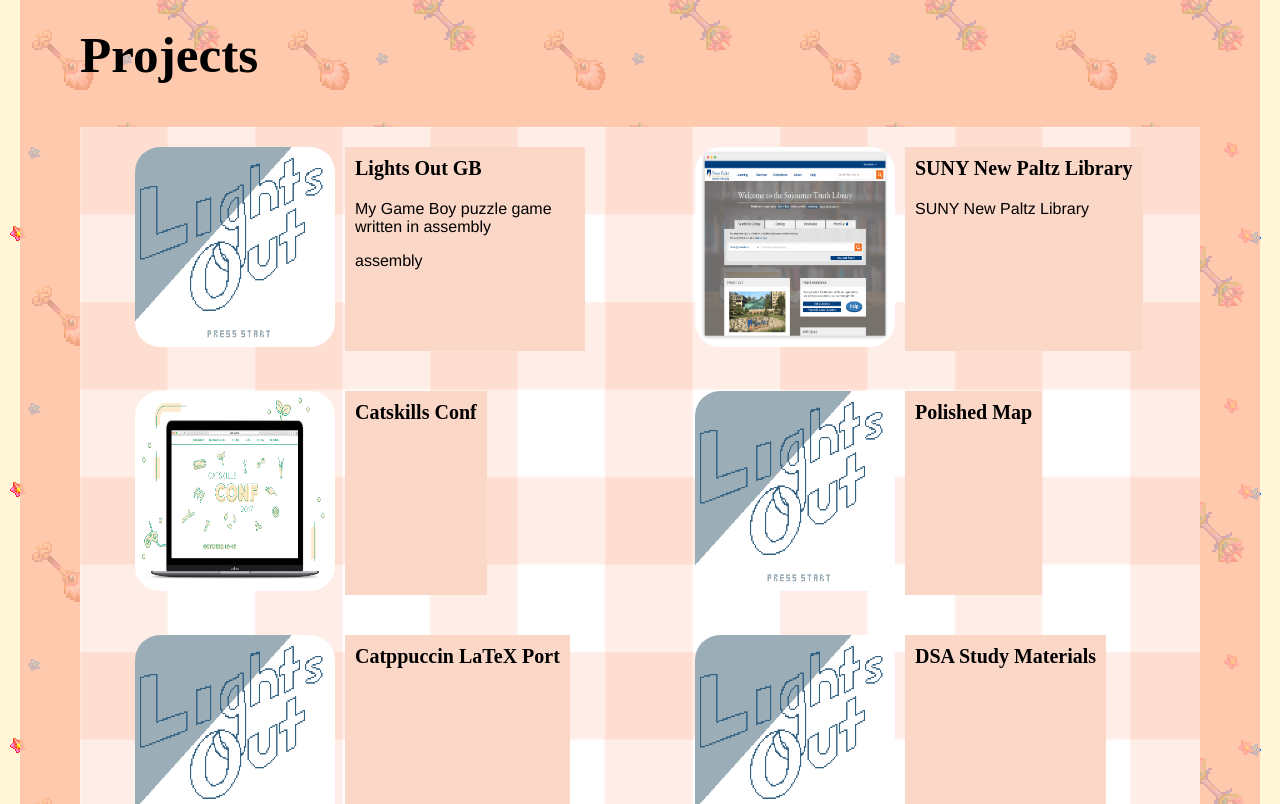
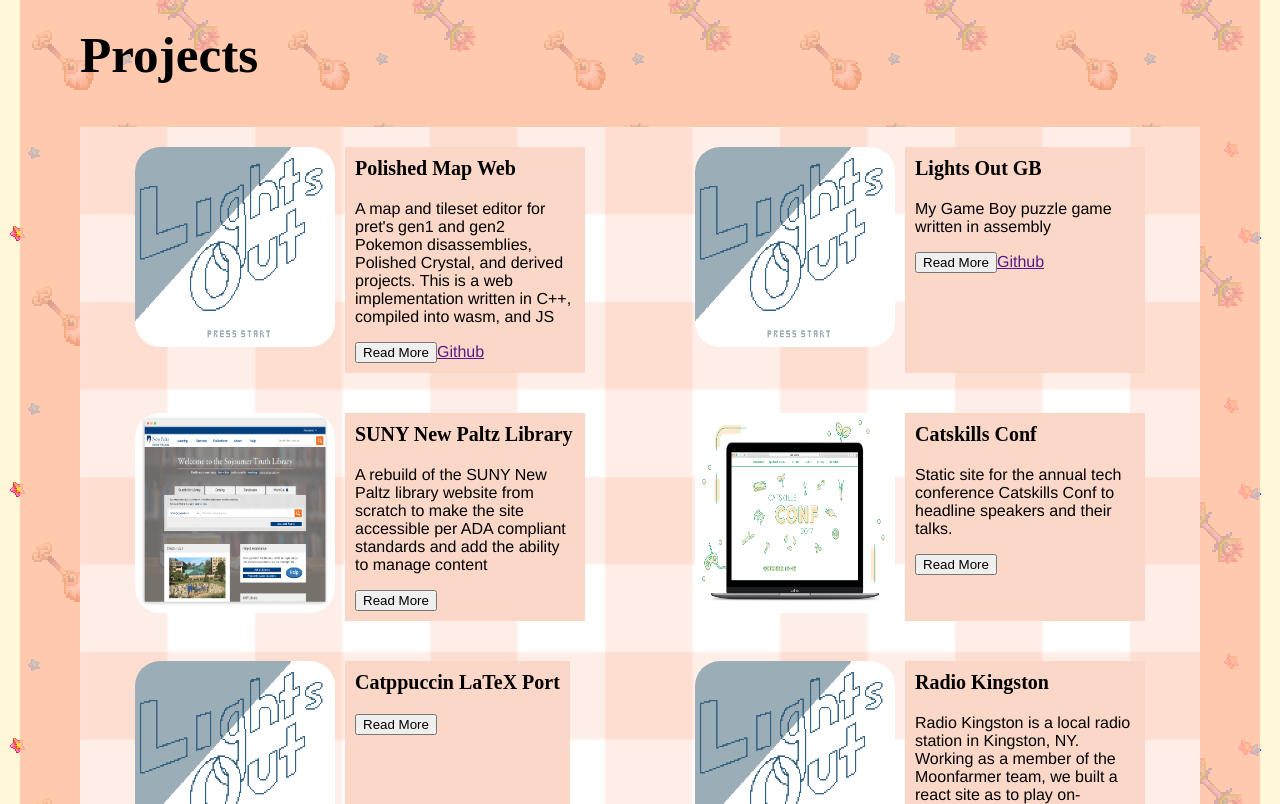
Before and after one commit to walshyb/walshyb.github.io, a React (Create React App) app: page / in a window 1280 px wide. Shown: the part 816-1620 px from the top of the page. Built offline with nearby package versions, Linux system fonts and the light colour scheme; a web font is replaced by a local one.

Commit message:
Start populating more descriptions and links

```diff
--- a/src/components/About.jsx
+++ b/src/components/About.jsx
@@ -4,6 +4,12 @@ export default function About() {
   return (
     <section className="about">
       <h2>About Me</h2>
+      <p>Open source</p>
+      <p>
+        interests: music, pixel art, low level languages, coffee, the old
+        internet, personal sites, community
+      </p>
+      <p>robotics club</p>
     </section>
   );
 }
--- a/src/components/Modal.jsx
+++ b/src/components/Modal.jsx
@@ -14,7 +14,7 @@ export default function Modal({ projectId, openModal }) {
   // don't render modal if no project ID is present
   if (!projectId) return null;
 
-  const { name, imgSrc, description, tags } = projects[projectId];
+  const { name, imgSrc, content, tags } = projects[projectId];
 
   return (
     <div className="modal-container">
@@ -28,8 +28,7 @@ export default function Modal({ projectId, openModal }) {
           <img src={imgSrc} className="modal-headline-image" />
           <div className="modal-details">
             <h3>{name}</h3>
-            <div>Uh tags here? #tech</div>
-            <p>Some GOOD lorem ipsum</p>
+            {content}
           </div>
         </div>
         <div className="modal-project-images">Images go here</div>
--- a/src/components/Project.jsx
+++ b/src/components/Project.jsx
@@ -13,23 +13,26 @@ export default function Project({
   name,
   description,
   tags,
+  githubLink,
+  caseStudyLink,
+  liveSiteLink,
   openModal,
 }) {
+  const handleClick = () => {
+    openModal(id);
+  };
   return (
     <div className="project">
       <div className="project-img">
         <img className="intro-img" src={imgSrc} />
       </div>
       <div className="project-details">
-        <h3
-          onClick={() => {
-            openModal(id);
-          }}
-        >
-          {name}
-        </h3>
+        <h3 onClick={handleClick}>{name}</h3>
         <p>{description}</p>
-        <div className="tags">{tags}</div>
+        <button onClick={handleClick}>Read More</button>
+        {githubLink && <a href="">Github</a>}
+        {liveSiteLink && <a href="">Live Site</a>}
+        {caseStudyLink && <a href="">Case Study</a>}
       </div>
     </div>
   );
--- a/src/components/Projects.jsx
+++ b/src/components/Projects.jsx
@@ -19,6 +19,9 @@ export default function Projects({ openModal }) {
             imgSrc={project.imgSrc}
             description={project.description}
             tags={project.tags}
+            githubLink={project.githubLink}
+            caseStudyLink={project.caseStudyLink}
+            liveSiteLink={project.liveSiteLink}
             openModal={openModal}
           />
         ))}
--- a/src/components/projectData.js
+++ /dev/null
@@ -1,42 +0,0 @@
-import LightsOut from "../images/lights-out.png";
-import CatskillsConf from "../images/catskills-conf.png";
-import NewPaltz from "../images/new-paltz-library.png";
-
-export const projects = {
-  lights: {
-    name: "Lights Out GB",
-    imgSrc: LightsOut,
-    description: "My Game Boy puzzle game written in assembly",
-    tags: ["assembly"],
-  },
-  newpz: {
-    name: "SUNY New Paltz Library",
-    imgSrc: NewPaltz,
-    description: "SUNY New Paltz Library",
-    tags: [""],
-  },
-  cats: {
-    name: "Catskills Conf",
-    imgSrc: CatskillsConf,
-    description: "",
-    tags: [""],
-  },
-  map: {
-    name: "Polished Map",
-    imgSrc: LightsOut,
-    description: "",
-    tags: [""],
-  },
-  latex: {
-    name: "Catppuccin LaTeX Port",
-    imgSrc: LightsOut,
-    description: "",
-    tags: [""],
-  },
-  dsa: {
-    name: "DSA Study Materials",
-    imgSrc: LightsOut,
-    description: "",
-    tags: [""],
-  },
-};
--- /dev/null
+++ b/src/components/projectData.jsx
@@ -0,0 +1,62 @@
+import LightsOut from "../images/lights-out.png";
+import CatskillsConf from "../images/catskills-conf.png";
+import NewPaltz from "../images/new-paltz-library.png";
+
+export const projects = {
+  map: {
+    name: "Polished Map Web",
+    imgSrc: LightsOut,
+    description:
+      "A map and tileset editor for pret's gen1 and gen2 Pokemon disassemblies, Polished Crystal, and derived projects. This is a web implementation written in C++, compiled into wasm, and JS",
+    githubLink: "https://github.com/walshyb/polished-map-web",
+    tags: ["C++", "wasm", "react", "typescript"],
+  },
+  lights: {
+    name: "Lights Out GB",
+    imgSrc: LightsOut,
+    description: "My Game Boy puzzle game written in assembly",
+    tags: ["assembly"],
+    caseStudyLink: "",
+    liveSiteLink: "",
+    githubLink: "https://github.com/walshyb/lights-out-gb",
+    content: (
+      <>
+        <div>Uh tags here? #tech</div>
+        <p>Some GOOD lorem ipsum</p>
+      </>
+    ),
+  },
+  newpz: {
+    name: "SUNY New Paltz Library",
+    imgSrc: NewPaltz,
+    description:
+      "A rebuild of the SUNY New Paltz library website from scratch to make the site accessible per ADA compliant standards and add the ability to manage content",
+    tags: ["wordpress", "php", "jquery", "gulp"],
+  },
+  cats: {
+    name: "Catskills Conf",
+    imgSrc: CatskillsConf,
+    description:
+      "Static site for the annual tech conference Catskills Conf to headline speakers and their talks.",
+    tags: ["jquery", "sass", "handlebars"],
+  },
+  latex: {
+    name: "Catppuccin LaTeX Port",
+    imgSrc: LightsOut,
+    description: "",
+    tags: ["LaTeX"],
+  },
+  radio: {
+    name: "Radio Kingston",
+    imgSrc: LightsOut,
+    description:
+      "Radio Kingston is a local radio station in Kingston, NY. Working as a member of the Moonfarmer team, we built a react site as to play on-demand station episodes & podcasts.",
+    tags: ["react", "node", "wordpress", "ssr"],
+  },
+  dsa: {
+    name: "DSA Study Materials",
+    imgSrc: LightsOut,
+    description: "",
+    tags: ["algorithms", "datastructures", "LaTeX"],
+  },
+};
```
